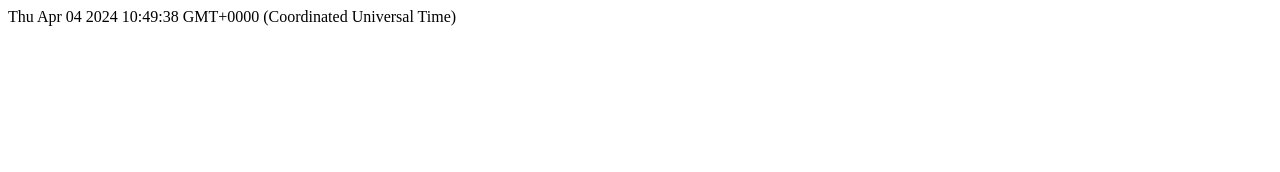
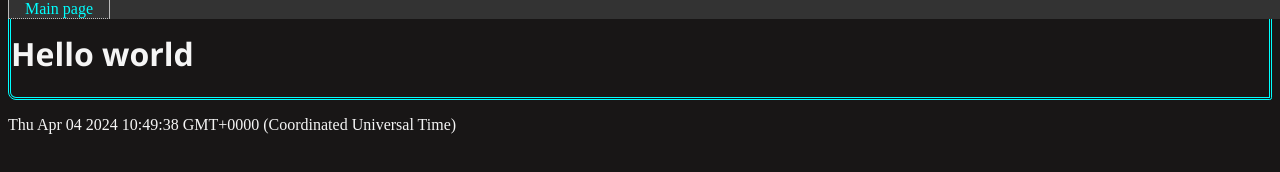
Before and after one commit to tempForevor/tempForevor.github.io, a plain HTML site: page index.htm in a window 1280 px wide. Drawn offline with Linux system fonts and the light colour scheme.

Commit message:
Update via

```diff
--- /dev/null
+++ b/effect_fes/main.css
@@ -0,0 +1,6 @@
+.nobr {
+    display: inline;
+}
+.br {
+    display: block;
+}
--- /dev/null
+++ b/index.css
@@ -0,0 +1,53 @@
+.bg {
+	background-color: #181616;
+}
+
+.bg-contain {
+	color: whitesmoke;
+}
+
+
+li.rb,li.nav a.rb,.radius-border {
+	border-style: double double double double;
+	border-color: aqua;
+	border-top-left-radius: 0.1414em;
+	border-top-right-radius: 0.5em;
+	border-bottom-left-radius: 0.5em;
+	border-bottom-right-radius: 0.1414em;
+}
+
+ul.nav-block {
+	position: fixed;
+	top: 0;
+    width: 100%;
+	list-style-type: none;
+    margin: 0;
+    padding: 0;
+	overflow: hidden;
+    background-color: #333;
+}
+
+li.nav{
+	display: inline;
+	float: left;
+	border-right: 1px solid #bbb;
+	border-bottom: 1px dotted #bbb;
+}
+
+li.nav:first-child{
+	border-left: 1px solid #bbb;
+}
+
+li.nav a{
+	display: inline;
+    color: aqua;
+    text-align: center;
+    padding: 10px 16px;
+    text-decoration: none;
+}
+
+h1 {
+	/* font-size: 100px;  */
+	font-family: 'Segoe UI', Tahoma, Geneva, Verdana, sans-serif;
+	font-display: red;
+}
--- a/index.htm
+++ b/index.htm
@@ -1,3 +1,18 @@
-<script src="index.js" onload="OnLoad()"></script>
+<!DOCTYPE html>
+<script src="index.js"></script>
+<link rel="stylesheet" type="text/css" href="index.css" />
+<!-- <script src="indext.ts"></script> -->
 <title>Main Site</title>
-<p1 id="TimeSetter"></p1>
+<body class="bg">
+    <div class="bg-contain">
+        <div id="nav-block">
+            <div class="title radius-border">
+                <h1>Hello world</h1>
+            </div>
+            <ul class="nav-block">
+                <li class="nav"><a href="">Main page</a></li>
+            </ul>
+        </div>
+        <p id="TimeSetter" class="TimeSetter"></p>
+    </div>
+</body>
--- a/index.js
+++ b/index.js
@@ -1,9 +1,21 @@
+const DOMGetter = () => {
+	this.$ = (str) => {
+		return document.querySelector(str)
+	}
+	return this
+}
+const dom = DOMGetter()
+
 var global_timeSetter = 0
 function timeSetter(){
 	global_timeSetter = setInterval( ()=>{
-		document.getElementById("TimeSetter").innerText = new Date().toString()
-	},1)
+		dom.$("#TimeSetter").innerText = new Date().toString()
+	},1000)
 }
 function OnLoad(){
 	timeSetter()
 }
+
+var canvas = dom.$("#canvas")
+
+window.onload = OnLoad
```
Also changed, not shown: indext.ts (added, +17 -0 lines).
